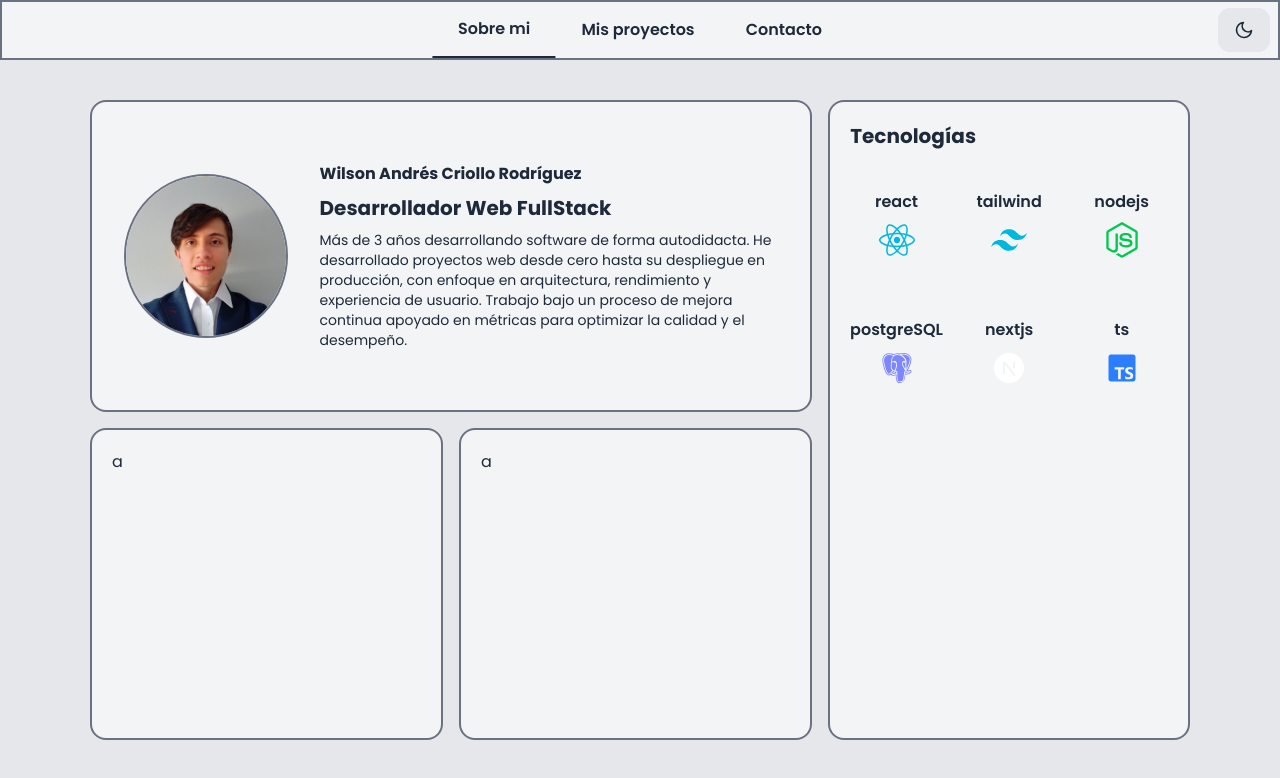
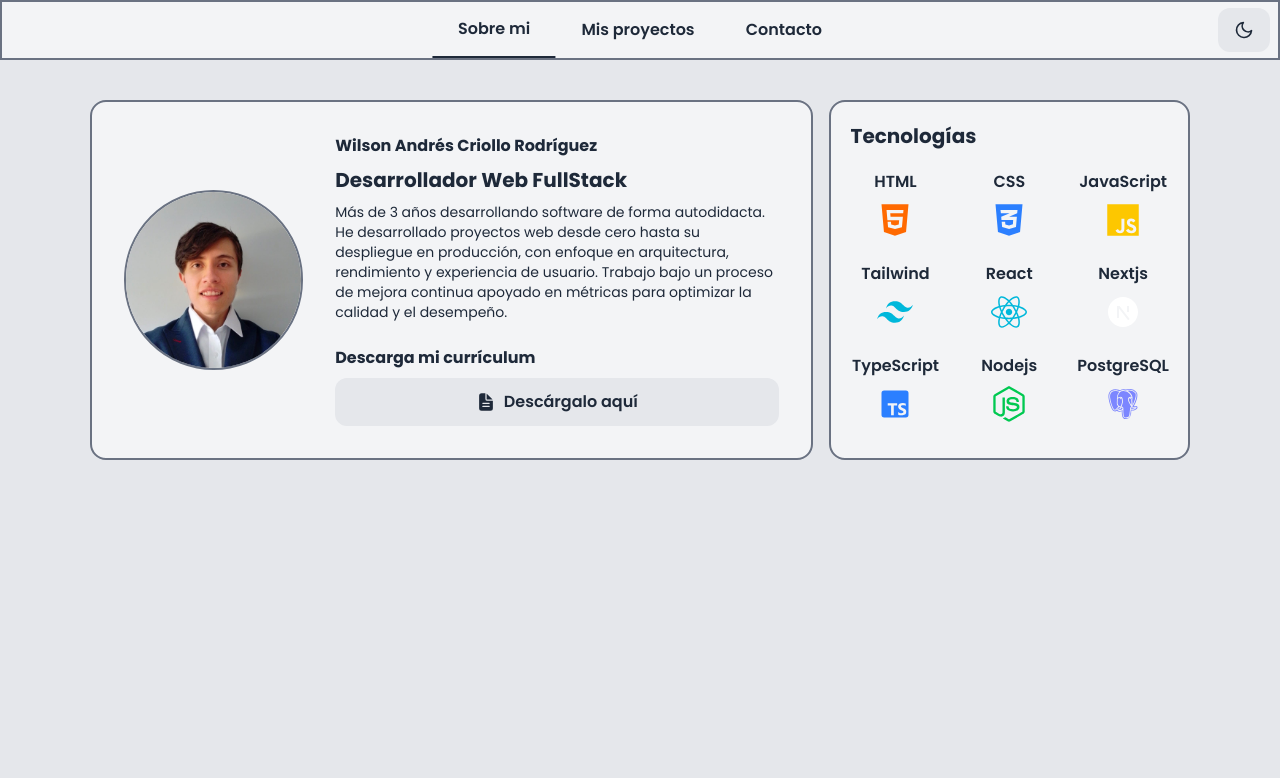
Before and after one commit to WilloAndru/Portfolio, a React (Vite) app: page /Portfolio/aboutMe in a window 1280 px wide. Shown: the top 778 px of the page. Built offline with nearby package versions, Linux system fonts and the light colour scheme.

Commit message:
Sobre mi completo

```diff
--- a/src/data/listTechonologies.js
+++ b/src/data/listTechonologies.js
@@ -1,12 +1,15 @@
-import { FaReact, FaNodeJs } from "react-icons/fa";
+import { FaReact, FaNodeJs, FaHtml5, FaCss3Alt, FaJs } from "react-icons/fa";
 import { BiLogoPostgresql, BiLogoTypescript } from "react-icons/bi";
 import { RiTailwindCssFill, RiNextjsFill } from "react-icons/ri";
 
 export const listTechnologies = {
+  HTML: [FaHtml5, "fill-orange-500"],
+  CSS: [FaCss3Alt, "fill-blue-500"],
+  javaScript: [FaJs, "fill-yellow-400"],
+  tailwind: [RiTailwindCssFill, "fill-cyan-500"],
   react: [FaReact, "fill-cyan-500"],
-  tailwind: [RiTailwindCssFill, "fill-cyan-500"],
+  nextjs: [RiNextjsFill, "fill-white"],
+  typeScript: [BiLogoTypescript, "fill-blue-500"],
   nodejs: [FaNodeJs, "fill-green-500"],
   postgreSQL: [BiLogoPostgresql, "fill-indigo-400"],
-  nextjs: [RiNextjsFill, "fill-white"],
-  ts: [BiLogoTypescript, "fill-blue-500"],
 };
--- a/src/pages/AboutMe.jsx
+++ b/src/pages/AboutMe.jsx
@@ -1,13 +1,13 @@
 import { listTechnologies } from "../data/listTechonologies";
+import { IoDocumentText } from "react-icons/io5";
 
 export default function AboutMe() {
   return (
-    <div className="flex flex-col lg:flex-row min-h-[80vh] w-full gap-4">
-      <div className="grid grid-rows-2 gap-4 w-full lg:w-2/3">
+    <div className="flex flex-col lg:flex-row gap-4">
       {/* Introduccion */}
-        <div className="bg-card rounded-2xl p-8 flex items-center gap-8">
+      <div className="bg-card rounded-2xl w-full lg:w-2/3 p-8 items-center flex gap-8">
         <img
-            className="rounded-full w-1/4 object-cover bg-card"
+          className="w-[14vw] h-[14vw] rounded-full object-cover bg-card"
           src="perfil.jpeg"
           alt="Perfil"
         />
@@ -21,19 +21,24 @@ export default function AboutMe() {
             de usuario. Trabajo bajo un proceso de mejora continua apoyado en
             métricas para optimizar la calidad y el desempeño.
           </span>
+          <h6 className="mt-4">Descarga mi currículum</h6>
+          <a
+            href="HDV.pdf"
+            download
+            className="rounded-xl flex items-center justify-center gap-2 p-3 bg-base bg-btn font-semibold"
+          >
+            <IoDocumentText className="text-xl" />
+            Descárgalo aquí
+          </a>
         </div>
       </div>
-        <div className="grid grid-cols-2 gap-4">
-          <div className="bg-card rounded-2xl p-5">a</div>
-          <div className="bg-card rounded-2xl p-5">a</div>
-        </div>
-      </div>
+      {/* Tecnologias */}
       <div className="bg-card rounded-2xl p-5 w-full lg:w-1/3 lg:min-h-full">
         <h3 className="mb-5">Tecnologías</h3>
-        <div className="grid grid-cols-3 gap-5">
+        <div className="grid grid-cols-3 gap-6">
           {Object.entries(listTechnologies).map(([name, [Icon, color]]) => (
-            <div className="flex flex-col items-center p-5 gap-2">
-              <p>{name}</p>
+            <div key={name} className="flex flex-col items-center gap-2">
+              <p className="capitalize">{name}</p>
               <Icon key={name} className={`${color} text-4xl`} />
             </div>
           ))}
--- a/src/pages/Projects.jsx
+++ b/src/pages/Projects.jsx
@@ -39,7 +39,7 @@ function Projects() {
       technologies: [
         listTechnologies.react,
         listTechnologies.tailwind,
-        listTechnologies.ts,
+        listTechnologies.typeScript,
         listTechnologies.nodejs,
         listTechnologies.postgreSQL,
       ],
@@ -73,7 +73,7 @@ function Projects() {
       href: "https://willoandru.github.io/PickMeUp/",
       description:
         "Videojuego con sistema de entidades, progresión de niveles y gacha para obtención de personajes.",
-      technologies: [listTechnologies.react, listTechnologies.ts],
+      technologies: [listTechnologies.react, listTechnologies.typeScript],
       documentation: "https://github.com/WilloAndru/PickMeUp",
     },
     {
@@ -93,9 +93,10 @@ function Projects() {
         <h1>Proyectos de Programación</h1>
       </div>
       <p>
-        Una selección de proyectos web desarrollados con React.ts, Node.js,
-        PostgreSQL y Tailwind CSS. Reflejan mi enfoque en interfaces limpias,
-        soluciones funcionales y mejora continua como desarrollador web.
+        Una selección de proyectos web desarrollados con
+        ReactlistTechnologies.typeScript, Node.js, PostgreSQL y Tailwind CSS.
+        Reflejan mi enfoque en interfaces limpias, soluciones funcionales y
+        mejora continua como desarrollador web.
       </p>
       <div className="grid grid-cols-1 md:grid-cols-2 gap-6 bg-">
         {projects.map((p, i) => (
```
Also changed, not shown: 1 other file (tests, documents, lock files or other folders). Lines whose indentation alone changed are shown as unchanged.
